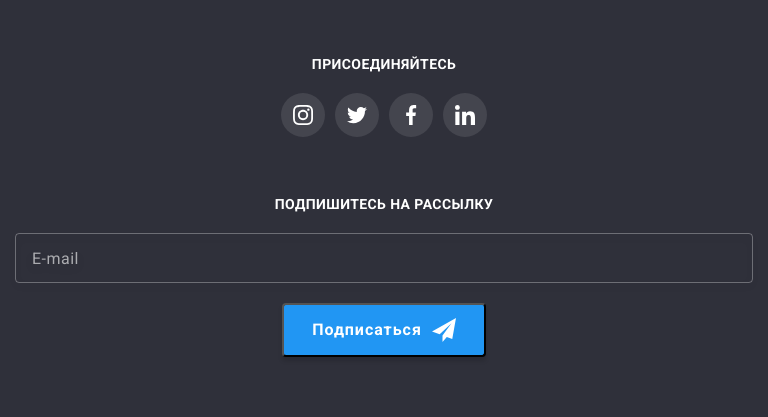
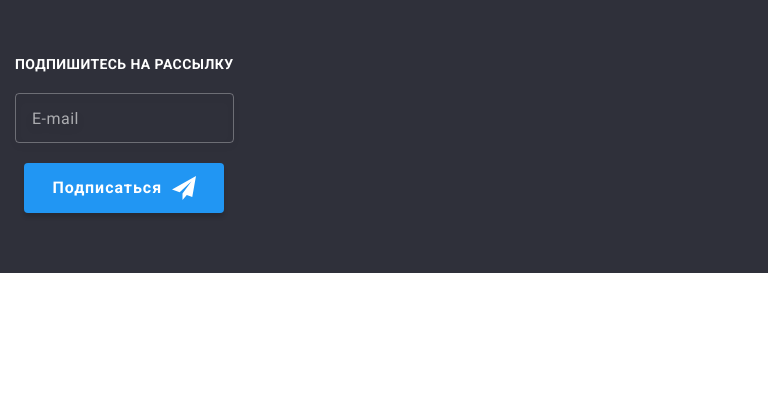
Before and after one commit to YanaPav/goit-markup-hw-08, a plain HTML site: page index.html in a window 768 px wide. Shown: the part 3197-3614 px from the top of the page. After the commit the page ends 3470 px from the top, so only its background shows below. Drawn offline with nearby package versions, Linux system fonts and the light colour scheme.

Commit message:
Прибрано бордер з кнопки футера

```diff
--- a/sass/layout/_footer.scss
+++ b/sass/layout/_footer.scss
@@ -119,6 +119,7 @@
     background: var(--accent-color);
     box-shadow: 0px 4px 4px rgba(0, 0, 0, 0.15);
     border-radius: 4px;
+    border: none;
 
     font-weight: 700;
     font-size: 16px;
@@ -132,3 +133,25 @@
     width: 24px;
     height: 24px;
 }
+
+@media screen and (min-width: 768px) {
+    .footer .container {
+        display: flex;
+        align-items: baseline;
+
+    }
+
+    @media screen and (max-width: 1199px) {
+        .footer .container {
+            flex-wrap: wrap;
+        }
+
+        .footer__contacts {
+            margin-right: 165px;
+        }
+
+        .footer-form__wrapper {
+            justify-content: center;
+        }
+    }
+}
```
Also changed, not shown: css/main.css, css/main.min.css, 2 other files.
